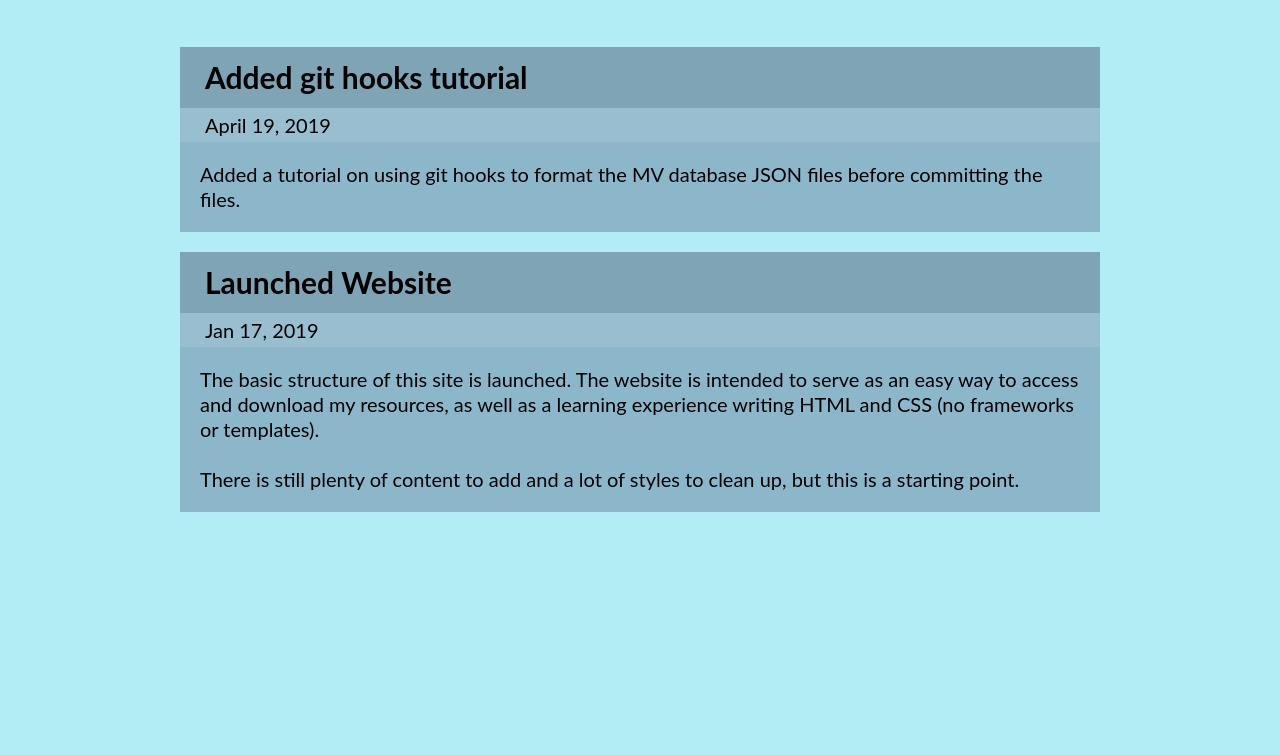
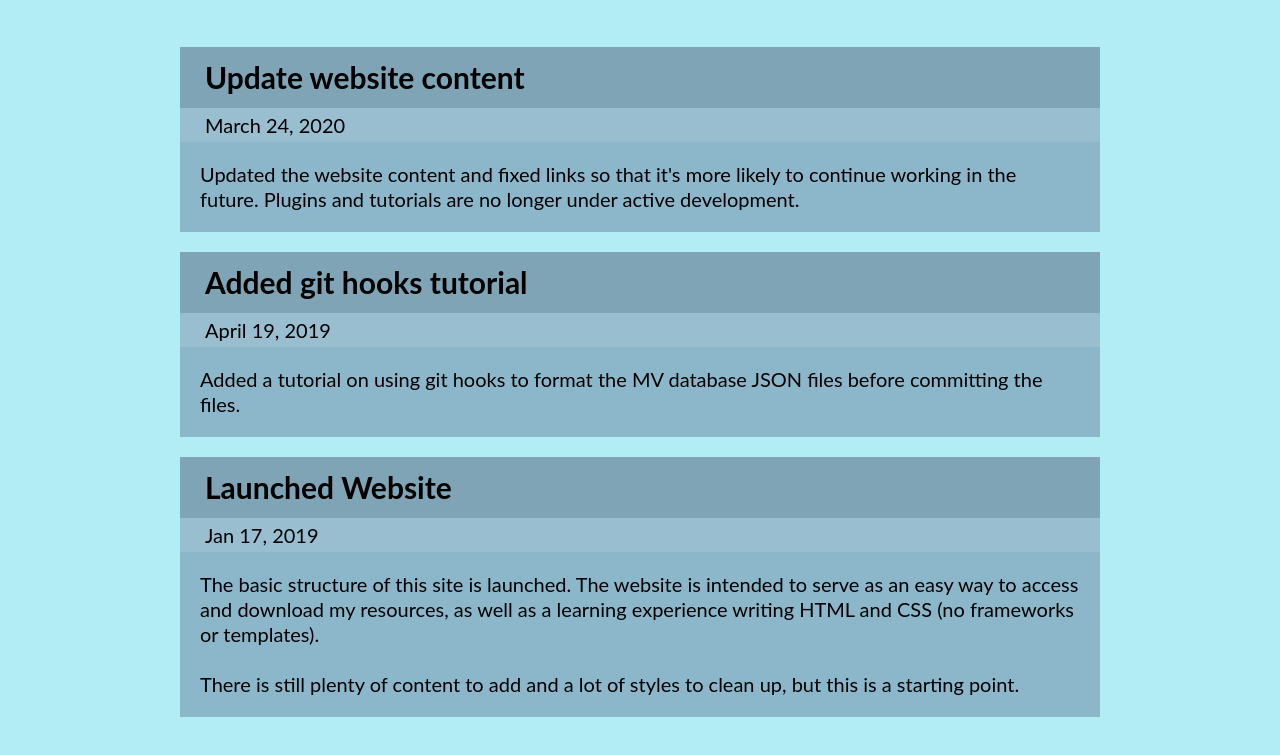
Before and after one commit to aloeguvner/aloeguvner.github.io, a website: page index.html in a window 1280 px wide. Shown: the part 83-838 px from the top of the page. Before the commit the page ends 800 px from the top, so only its background shows below. Drawn offline with Linux system fonts and the light colour scheme.

Commit message:
Add message about plugin development

```diff
--- a/index.html
+++ b/index.html
@@ -40,6 +40,24 @@
     <main class="site-container">
 
         <div class="content-container">
+
+            <!-- News Item -->
+            <article class="content__container" id="plugin-notetags-beginner">
+                <div class="content__header">
+                    <span class="content__header-title">Update website content</span>
+                </div>
+                <div class="content__subheader">
+                    <span class="content__subheader-subtitle">March 24, 2020</span>
+                </div>
+                <div class="content__body">
+                    <div class="content__body-text-container">
+                        <p>Updated the website content and fixed links so that it's more likely to
+                            continue working in the future. Plugins and tutorials are no longer under
+                            active development.
+                        </p>
+                    </div>
+                </div>
+            </article>
 
             <!-- News Item -->
             <article class="content__container" id="plugin-notetags-beginner">
```
